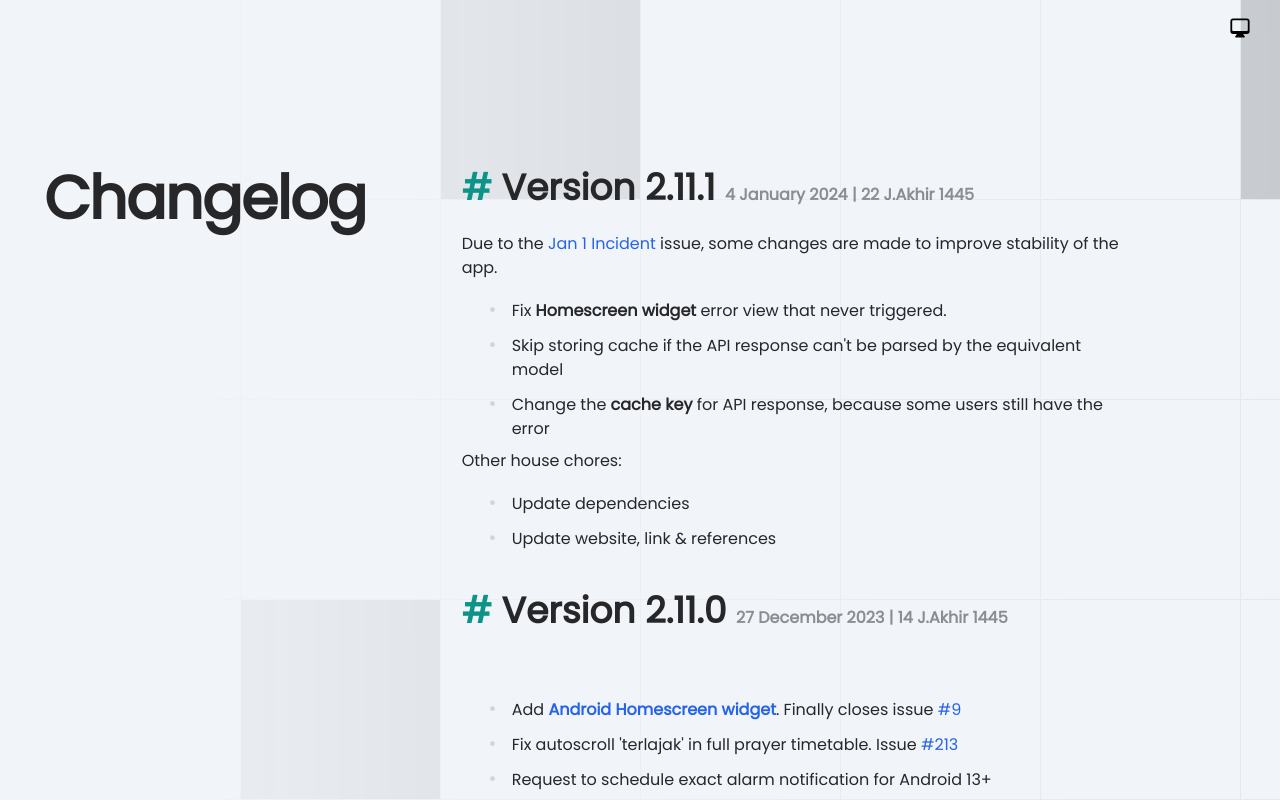
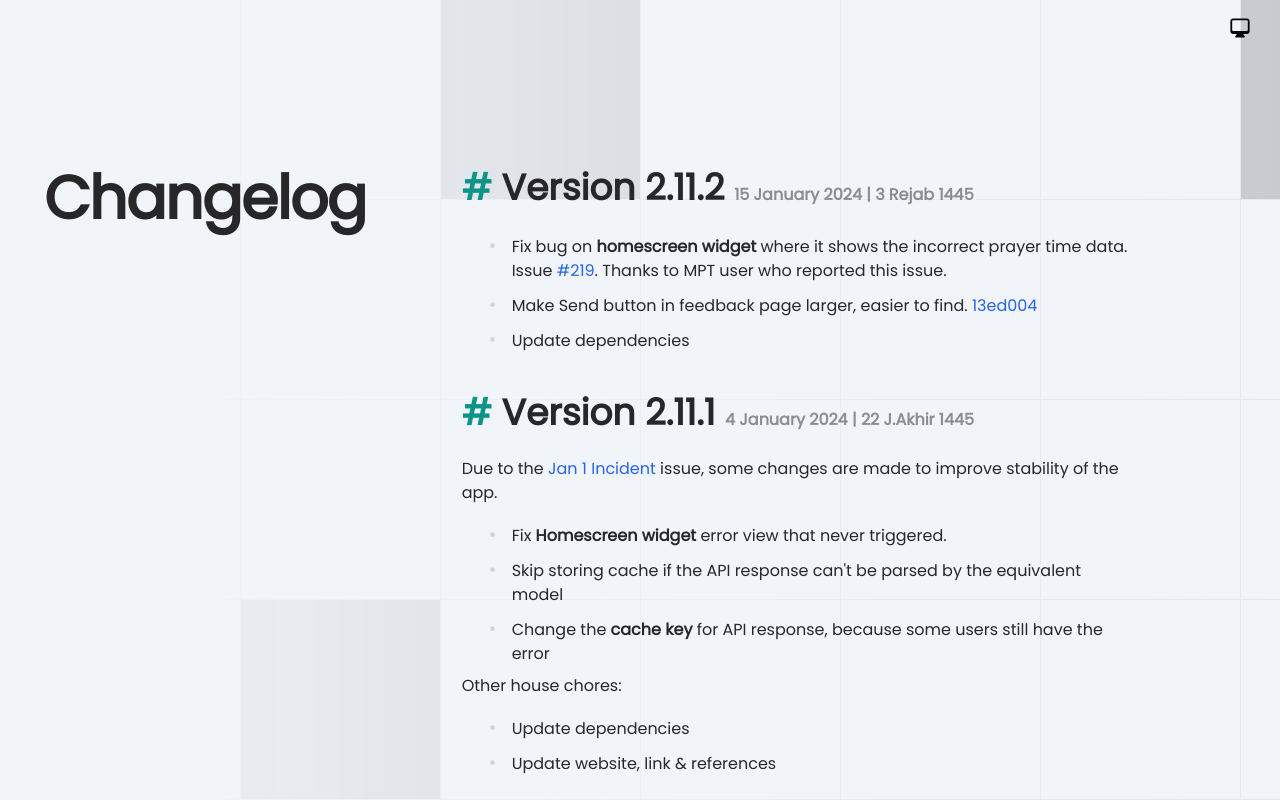
Before and after one commit to mptwaktusolat/waktusolat-site, a Next.js app: page /en/changelog in a window 1280 px wide. Shown: the top 800 px of the page. Built offline with nearby package versions, Linux system fonts and the light colour scheme; no server answers.

Commit message:
:pencil2: Add changelog content

```diff
--- a/app/[locale]/changelog/page.mdx
+++ b/app/[locale]/changelog/page.mdx
@@ -1,5 +1,11 @@
 import MdxLayout from '@/components/mdx-layout'
 import ChangelogHeader from '@/components/changelog-header'
+
+<ChangelogHeader version="2.11.2" date="15 January 2024" hijriDate="3 Rejab 1445" githubSlug="2.11.2+142" />
+
+- Fix bug on **homescreen widget** where it shows the incorrect prayer time data. Issue [#219](https://github.com/mptwaktusolat/app_waktu_solat_malaysia/issues/219). Thanks to MPT user who reported this issue.
+- Make Send button in feedback page larger, easier to find. [13ed004](https://github.com/mptwaktusolat/app_waktu_solat_malaysia/commit/13ed00421a508b19c1450664e27d86a73ad24ef8)
+- Update dependencies
 
 <ChangelogHeader
   version="2.11.1"
```
